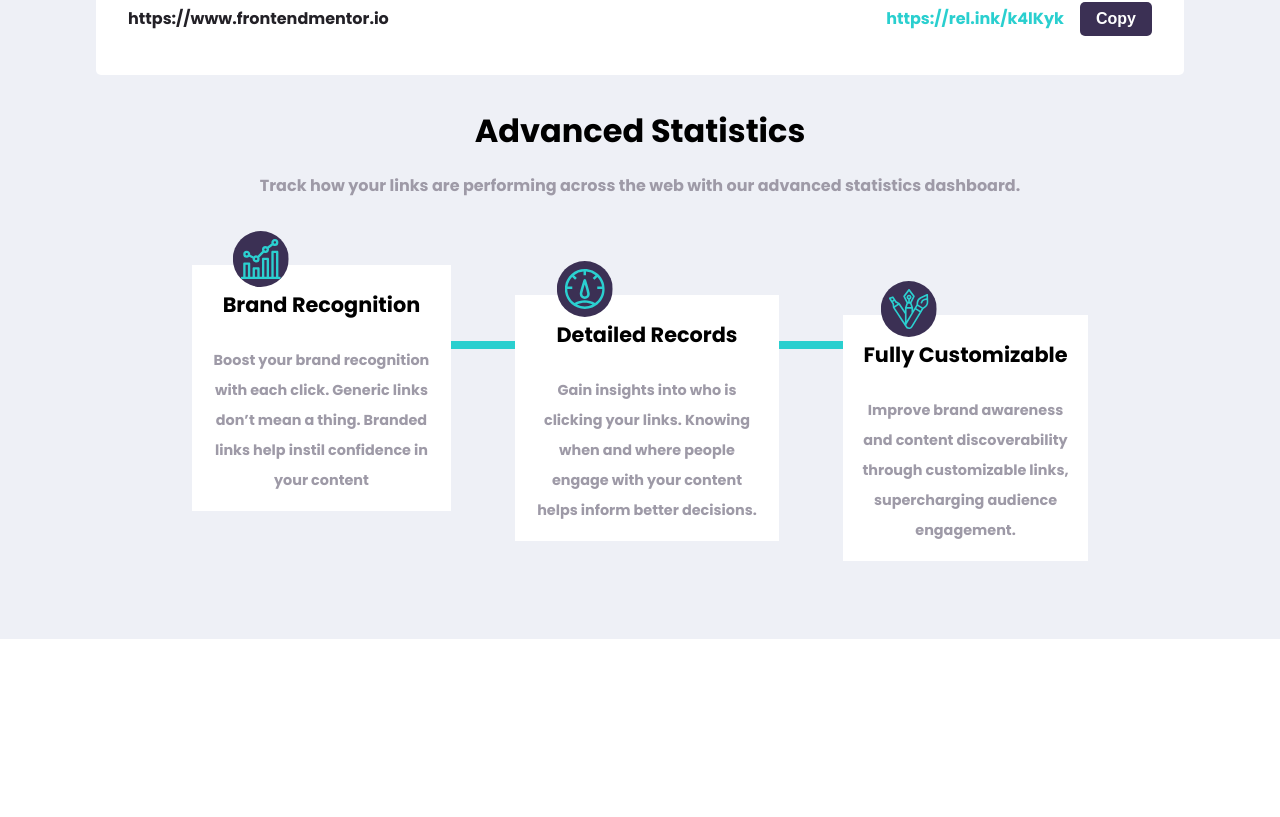
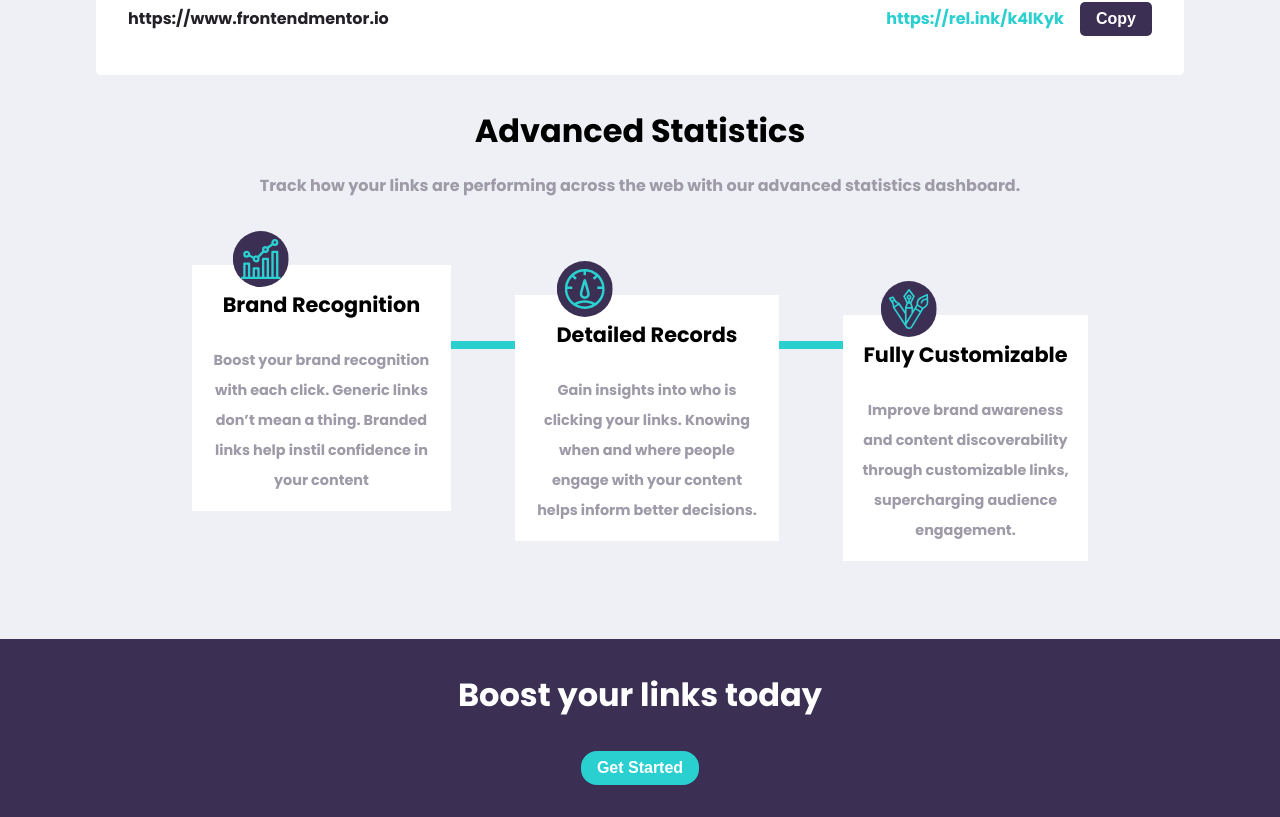
Before and after one commit to kelly1801/Plenty-hometaking-kelly-chara, a React (Vite) app: page / in a window 1280 px wide. Shown: the part 1266-2083 px from the top of the page. Before the commit the page ends 1905 px from the top, so only its background shows below. Built offline with nearby package versions, Linux system fonts and the light colour scheme.

Commit message:
add boost section

```diff
--- /dev/null
+++ b/src/components/BoostSection.tsx
@@ -0,0 +1,14 @@
+import React from "react";
+import { SectionContainer, TextContainer, Button } from "../styles";
+const BoostSection = () => {
+  return (
+    <SectionContainer boost>
+      <TextContainer>
+        <h4>Boost your links today</h4>
+        <Button> Get Started </Button>
+      </TextContainer>
+    </SectionContainer>
+  );
+};
+
+export default BoostSection;
--- a/src/components/MainSection.tsx
+++ b/src/components/MainSection.tsx
@@ -1,5 +1,5 @@
 import React from "react";
-import { SectionContainer, FlexContainer } from "../styles";
+import { SectionContainer } from "../styles";
 import { Form, LinkContainer, StatisticsSection } from "../components";
 const MainSection = () => {
   return (
@@ -10,7 +10,6 @@ const MainSection = () => {
       <LinkContainer />
       <LinkContainer />
       <LinkContainer />
-
       <StatisticsSection />
     </SectionContainer>
   );
--- a/src/components/index.ts
+++ b/src/components/index.ts
@@ -1,3 +1,4 @@
+export { default as BoostSection } from './BoostSection';
 export * from './Form';
 export * from './Header';
 export { default as LinkContainer } from './LinkContainer';
--- a/src/screens/HomePage.tsx
+++ b/src/screens/HomePage.tsx
@@ -1,17 +1,14 @@
 import React from "react";
-import { Navbar, Header, MainSection} from "../components";
-import { PageContainer, SectionContainer } from "../styles";
+import { Navbar, Header, MainSection, BoostSection } from "../components";
+import { PageContainer } from "../styles";
 
 const HomePage = () => {
   return (
-
     <PageContainer>
-
-    <Navbar />
+      <Navbar />
       <Header />
-      <MainSection/>
-
-
+      <MainSection />
+      <BoostSection />
     </PageContainer>
   );
 };
--- a/src/styles/containers.ts
+++ b/src/styles/containers.ts
@@ -7,6 +7,7 @@ interface ColumContainerProps {
 }
 interface SectionContainerProps {
   main?: boolean;
+  boost?: boolean;
 }
 interface FlexContainerProps {
   links?: boolean;
@@ -145,8 +146,7 @@ export const Form = styled(ColumnContainer)`
   gap: 2rem;
   padding: 2rem;
 
-
-margin-top: -40%;
+  margin-top: -40%;
   input {
     width: 100%;
     height: 2rem;
@@ -168,7 +168,7 @@ export const LinksWrapper = styled(ColumnContainer)`
   background: var(--White);
   padding: 2rem;
   border-radius: 5px;
- margin-top: 1rem;
+  margin-top: 1rem;
 
   @media (min-width: 768px) {
     flex-direction: row;
@@ -221,13 +221,23 @@ export const SectionContainer = styled.section<SectionContainerProps>`
   padding-bottom: 8rem;
   @media (min-width: 768px) {
     padding: 2rem 6rem;
-
   }
 
   ${(props) =>
     props.main &&
     css`
-    background-color: var(--neutral-light-violet);
+      background-color: var(--neutral-light-violet);
+    `}
+  ${(props) =>
+    props.boost &&
+    css`
+    background-color: var(--primary-dark-violet);
+    h4 {
+      color: var(--White);
+      margin-bottom: 1rem;
+
+    }
+  }
     `}
 `;
 export const FlexList = styled.ul`
```
